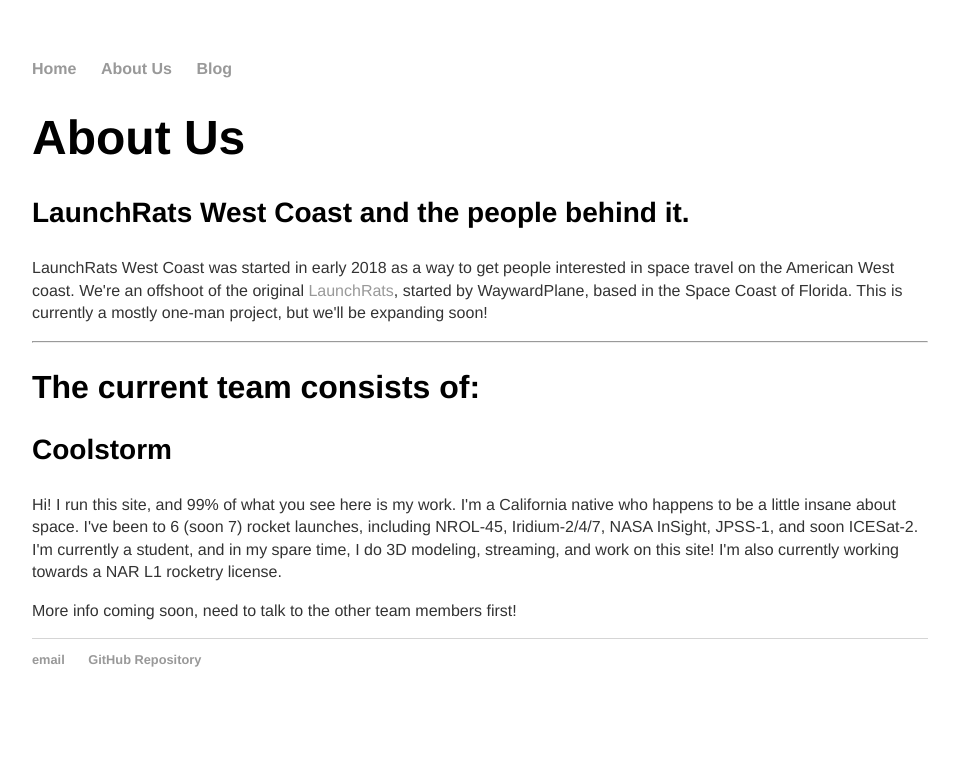
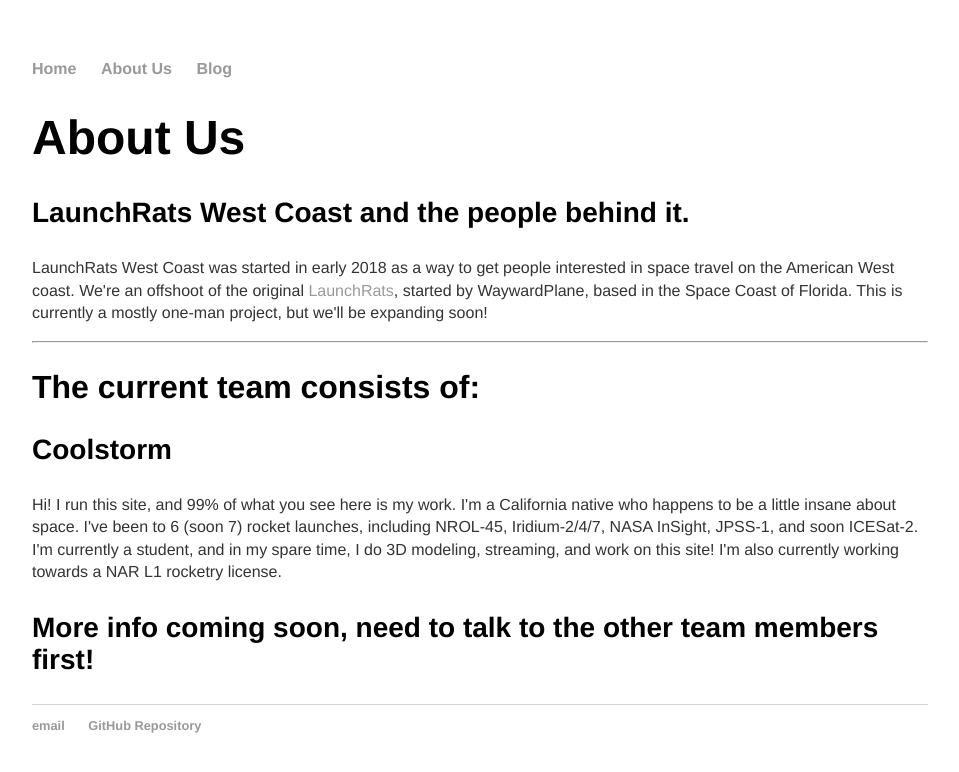
Before and after one commit to CST-100/Launchrats-West-Coast, a Jekyll site: the page built from about/index.html, in a window 1280 px wide. Shown: the top 772 px of the page, without its empty margins (160-1119 px from the left). Built offline with Jekyll 4.4.1, drawn with Linux system fonts in a browser that asks for light colours.

```diff
--- a/about/index.html
+++ b/about/index.html
@@ -12,6 +12,6 @@ title: About Us - LRWC
   <h3> Coolstorm </h3>
   <p> Hi! I run this site, and 99% of what you see here is my work. I'm a California native who happens to be a little insane about space. I've been to 6 (soon 7) rocket launches, including NROL-45, Iridium-2/4/7, NASA InSight, JPSS-1, and soon ICESat-2. I'm currently a student, and in my spare time, I do 3D modeling, streaming, and work on this site! I'm also currently working towards a NAR L1 rocketry license.</p>
 
-  <p>More info coming soon, need to talk to the other team members first! </p>
+  <h3>More info coming soon, need to talk to the other team members first! </h3>
   </div><!-- /.blurb -->
 <ul>
```
